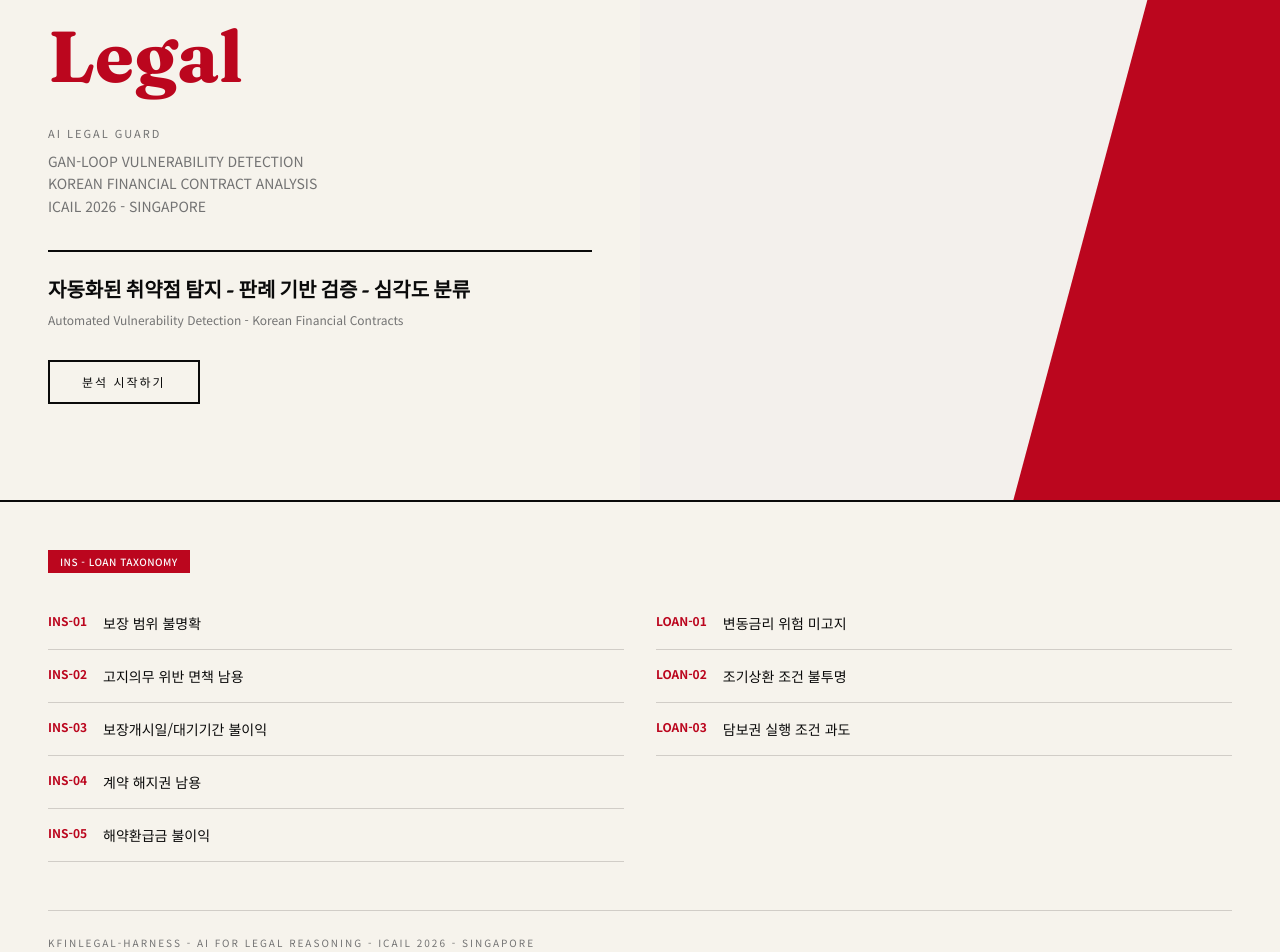
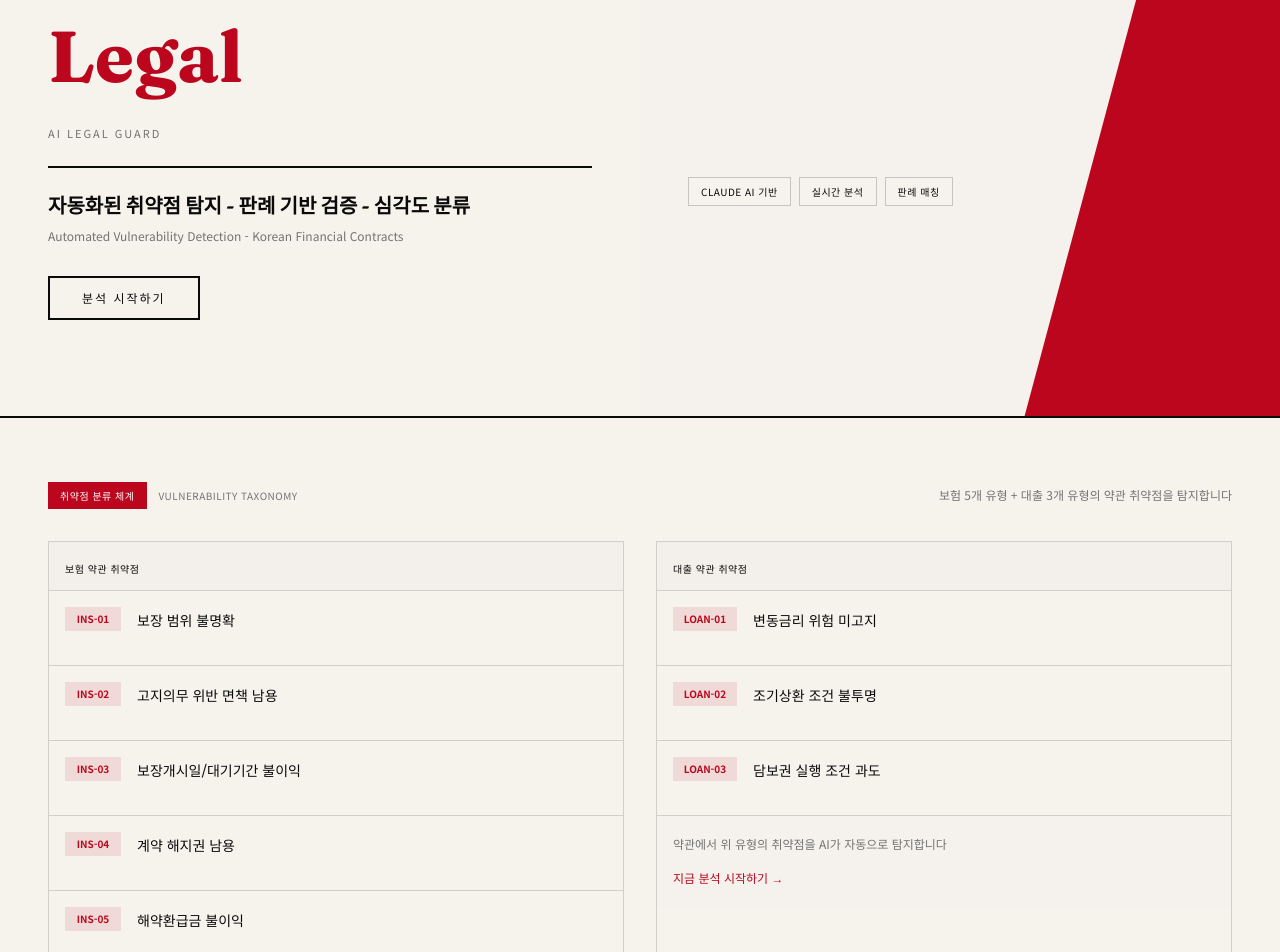
Before and after one commit to jinuk0211/v0-kfin-legal-guard, a Next.js app: page / in a window 1280 px wide. Shown: the part 260-1212 px from the top of the page. Built offline with nearby package versions, Linux system fonts and the light colour scheme.

Commit message:
feat: enhance design with statistics cards and visual elements\n\nRemove requested text, add stats cards and badges, improve vulnerability section, and update footer

```diff
--- a/components/hero.tsx
+++ b/components/hero.tsx
@@ -1,6 +1,13 @@
 "use client"
 
 import { VULNERABILITY_TAXONOMY } from "@/lib/schemas"
+
+const STATS = [
+  { value: "612", label: "학습 판례", unit: "건" },
+  { value: "2.1", label: "평균 분석", unit: "초" },
+  { value: "8", label: "취약점 유형", unit: "개" },
+  { value: "99.2", label: "탐지 정확도", unit: "%" },
+]
 
 interface HeroProps {
   onStartAnalysis: () => void
@@ -22,15 +29,8 @@ export function Hero({ onStartAnalysis }: HeroProps) {
               <br />
               <span className="text-primary">Legal</span>
             </h1>
-            <p className="mb-2 text-[11px] uppercase tracking-[2px] text-muted-foreground">
+            <p className="mb-6 text-[11px] uppercase tracking-[2px] text-muted-foreground">
               AI LEGAL GUARD
-            </p>
-            <p className="mb-8 max-w-md text-pretty text-sm leading-relaxed text-muted-foreground">
-              GAN-LOOP VULNERABILITY DETECTION
-              <br />
-              KOREAN FINANCIAL CONTRACT ANALYSIS
-              <br />
-              ICAIL 2026 - SINGAPORE
             </p>
 
             <div className="mb-8 border-t-2 border-foreground pt-6">
@@ -50,54 +50,150 @@ export function Hero({ onStartAnalysis }: HeroProps) {
             </button>
           </div>
 
-          {/* Right - Diagonal banner accent */}
+          {/* Right - Diagonal banner with stats */}
           <div className="relative hidden lg:block">
-            <div className="absolute inset-0 flex items-center justify-center bg-muted/50">
+            <div className="absolute inset-0 bg-muted/30">
               <div className="absolute -right-32 top-0 h-full w-[300px] skew-x-[-15deg] bg-primary" />
+
+              {/* Stats overlay */}
+              <div className="relative z-10 flex h-full flex-col justify-center px-12 py-16">
+                <div className="grid grid-cols-2 gap-6">
+                  {STATS.map((stat, index) => (
+                    <div
+                      key={stat.label}
+                      className="animate-slide-up border-l-2 border-foreground/20 pl-4"
+                      style={{ animationDelay: `${index * 100}ms` }}
+                    >
+                      <div className="flex items-baseline gap-1">
+                        <span className="font-serif text-3xl font-bold tabular-nums text-foreground">
+                          {stat.value}
+                        </span>
+                        <span className="text-sm text-muted-foreground">{stat.unit}</span>
+                      </div>
+                      <p className="mt-1 text-[10px] uppercase tracking-wider text-muted-foreground">
+                        {stat.label}
+                      </p>
+                    </div>
+                  ))}
+                </div>
+
+                {/* Feature badges */}
+                <div className="mt-10 flex flex-wrap gap-2">
+                  <span className="border border-foreground/20 bg-background/80 px-3 py-1.5 text-[10px] uppercase tracking-wider text-foreground">
+                    Claude AI 기반
+                  </span>
+                  <span className="border border-foreground/20 bg-background/80 px-3 py-1.5 text-[10px] uppercase tracking-wider text-foreground">
+                    실시간 분석
+                  </span>
+                  <span className="border border-foreground/20 bg-background/80 px-3 py-1.5 text-[10px] uppercase tracking-wider text-foreground">
+                    판례 매칭
+                  </span>
+                </div>
+              </div>
             </div>
           </div>
         </div>
       </div>
 
       {/* Taxonomy Section */}
-      <div className="mx-auto max-w-7xl px-6 py-12 sm:px-12">
-        <div className="mb-6 flex items-center gap-3">
-          <span className="bg-primary px-3 py-1 text-[10px] font-medium uppercase tracking-wider text-primary-foreground">
-            INS - LOAN TAXONOMY
-          </span>
+      <div className="mx-auto max-w-7xl px-6 py-16 sm:px-12">
+        <div className="mb-8 flex flex-col gap-2 sm:flex-row sm:items-center sm:justify-between">
+          <div className="flex items-center gap-3">
+            <span className="bg-primary px-3 py-1.5 text-[10px] font-medium uppercase tracking-wider text-primary-foreground">
+              취약점 분류 체계
+            </span>
+            <span className="text-[10px] uppercase tracking-wider text-muted-foreground">
+              Vulnerability Taxonomy
+            </span>
+          </div>
+          <p className="text-xs text-muted-foreground">
+            보험 5개 유형 + 대출 3개 유형의 약관 취약점을 탐지합니다
+          </p>
         </div>
 
         <div className="grid gap-8 md:grid-cols-2">
           {/* Insurance vulnerabilities */}
-          <div>
-            {VULNERABILITY_TAXONOMY.insurance.map((item) => (
+          <div className="border border-border">
+            <div className="border-b border-border bg-muted/50 px-4 py-3">
+              <span className="text-[10px] font-medium uppercase tracking-wider text-foreground">
+                보험 약관 취약점
+              </span>
+            </div>
+            {VULNERABILITY_TAXONOMY.insurance.map((item, index) => (
               <div
                 key={item.id}
-                className="flex items-start gap-4 border-b border-border py-4"
+                className="group flex items-start gap-4 border-b border-border px-4 py-4 transition-colors last:border-b-0 hover:bg-muted/30"
               >
-                <span className="text-xs font-bold text-primary">{item.id}</span>
-                <span className="text-sm text-foreground">{item.name}</span>
+                <span className="flex h-6 w-14 flex-shrink-0 items-center justify-center bg-primary/10 text-[10px] font-bold text-primary">
+                  {item.id}
+                </span>
+                <div className="flex-1">
+                  <span className="text-sm font-medium text-foreground">{item.name}</span>
+                  <p className="mt-0.5 text-xs text-muted-foreground opacity-0 transition-opacity group-hover:opacity-100">
+                    {index === 0 && "보장 범위가 명확하지 않은 조항"}
+                    {index === 1 && "고지의무 위반 시 면책 범위 과다"}
+                    {index === 2 && "대기기간 조건이 불리한 경우"}
+                    {index === 3 && "해지권 행사 조건 불균형"}
+                    {index === 4 && "해약환급금 산정 방식 불리"}
+                  </p>
+                </div>
               </div>
             ))}
           </div>
 
           {/* Loan vulnerabilities */}
-          <div>
-            {VULNERABILITY_TAXONOMY.loan.map((item) => (
+          <div className="border border-border">
+            <div className="border-b border-border bg-muted/50 px-4 py-3">
+              <span className="text-[10px] font-medium uppercase tracking-wider text-foreground">
+                대출 약관 취약점
+              </span>
+            </div>
+            {VULNERABILITY_TAXONOMY.loan.map((item, index) => (
               <div
                 key={item.id}
-                className="flex items-start gap-4 border-b border-border py-4"
+                className="group flex items-start gap-4 border-b border-border px-4 py-4 transition-colors last:border-b-0 hover:bg-muted/30"
               >
-                <span className="text-xs font-bold text-primary">{item.id}</span>
-                <span className="text-sm text-foreground">{item.name}</span>
+                <span className="flex h-6 w-16 flex-shrink-0 items-center justify-center bg-primary/10 text-[10px] font-bold text-primary">
+                  {item.id}
+                </span>
+                <div className="flex-1">
+                  <span className="text-sm font-medium text-foreground">{item.name}</span>
+                  <p className="mt-0.5 text-xs text-muted-foreground opacity-0 transition-opacity group-hover:opacity-100">
+                    {index === 0 && "변동금리 위험 고지 미흡"}
+                    {index === 1 && "조기상환 수수료 조건 불투명"}
+                    {index === 2 && "담보권 실행 요건 과도"}
+                  </p>
+                </div>
               </div>
             ))}
+
+            {/* CTA in loan section */}
+            <div className="bg-muted/30 px-4 py-5">
+              <p className="mb-3 text-xs text-muted-foreground">
+                약관에서 위 유형의 취약점을 AI가 자동으로 탐지합니다
+              </p>
+              <button
+                onClick={onStartAnalysis}
+                className="text-xs font-medium text-primary hover:underline"
+              >
+                지금 분석 시작하기 →
+              </button>
+            </div>
           </div>
         </div>
 
         {/* Footer */}
-        <div className="mt-12 border-t border-border pt-6 text-[10px] uppercase tracking-[2px] text-muted-foreground">
-          KFinLegal-Harness - AI for Legal Reasoning - ICAIL 2026 - Singapore
+        <div className="mt-16 flex flex-col items-center gap-4 border-t border-border pt-8 sm:flex-row sm:justify-between">
+          <p className="text-[10px] uppercase tracking-[2px] text-muted-foreground">
+            KFinLegal-Harness - AI for Legal Reasoning
+          </p>
+          <div className="flex items-center gap-4 text-[10px] text-muted-foreground">
+            <span>한국어 지원</span>
+            <span className="h-3 w-px bg-border" />
+            <span>Claude AI</span>
+            <span className="h-3 w-px bg-border" />
+            <span>무료 사용</span>
+          </div>
         </div>
       </div>
     </div>
```
